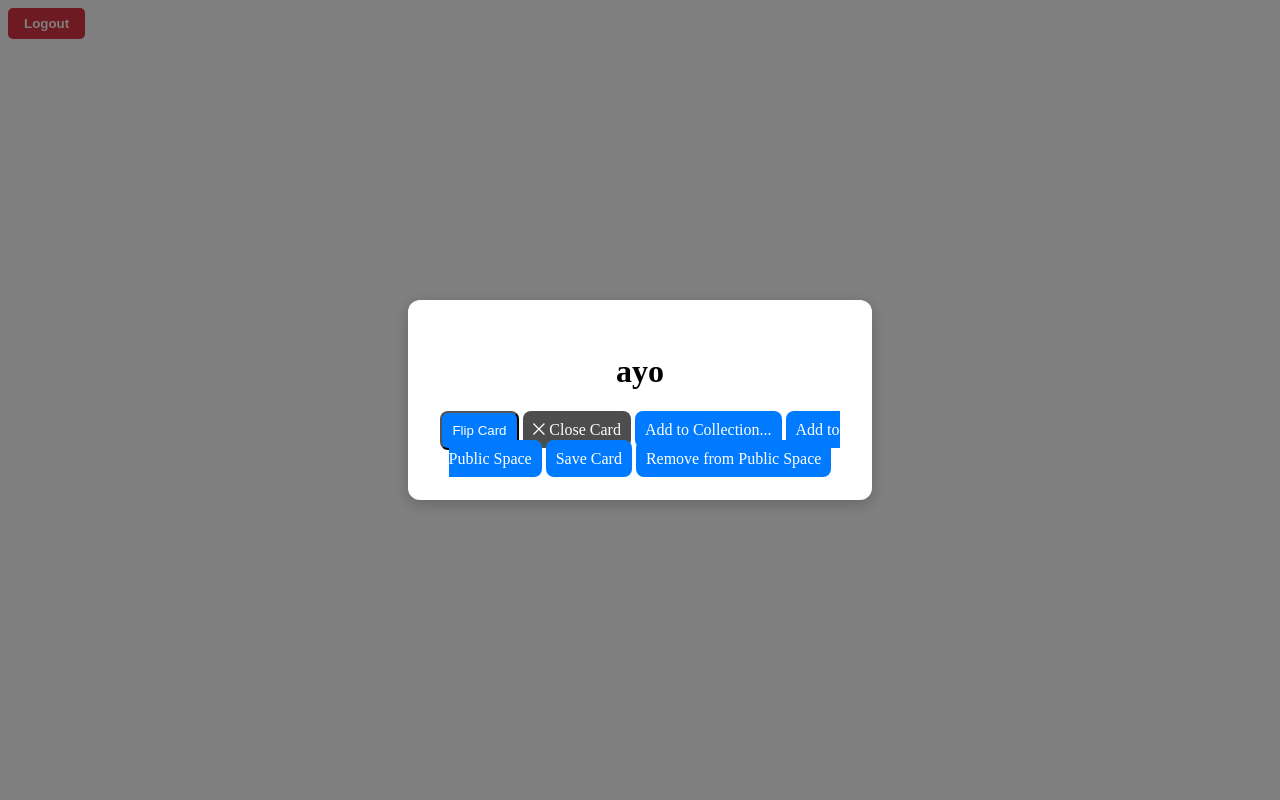
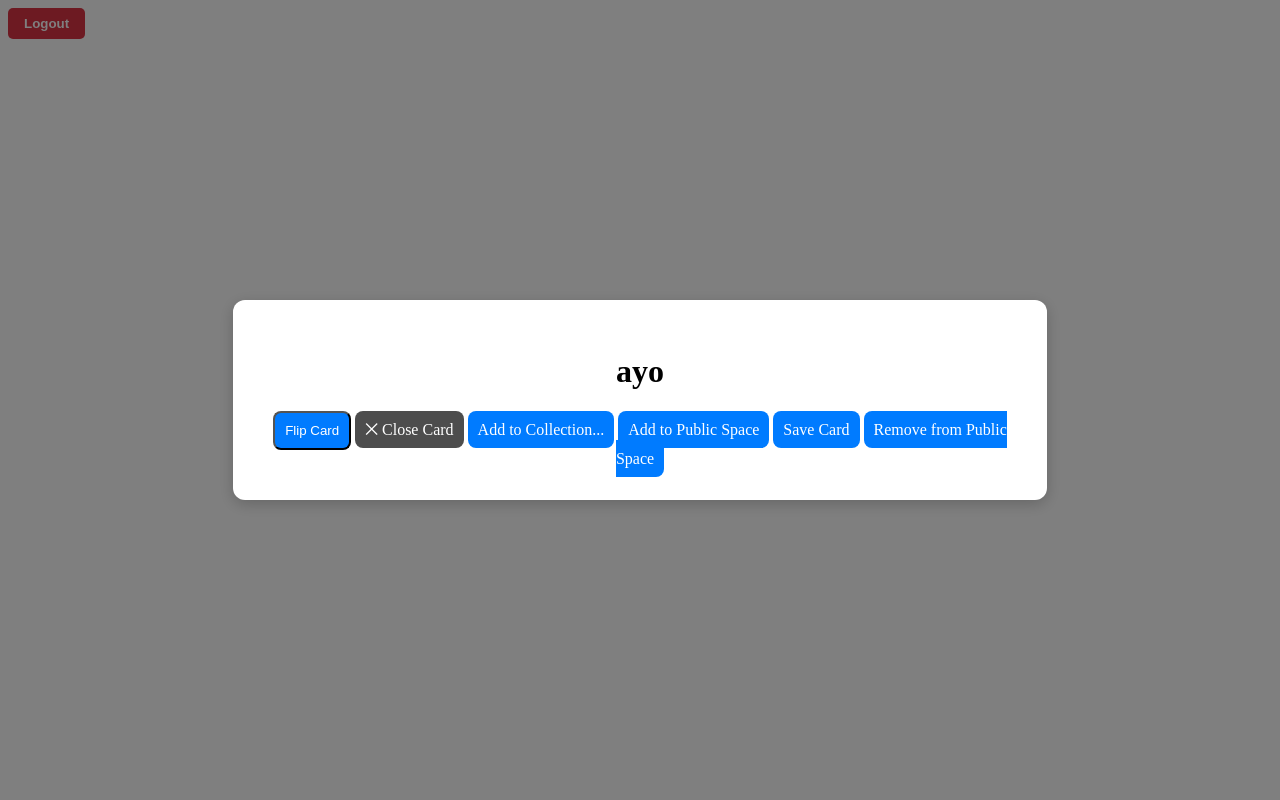
Before and after one commit to keithayeras/SpeakNoy, a Django app: page /SpeakNoy/1/ in a window 1280 px wide. Run offline with Django 5.2, Linux system fonts and the light colour scheme; data comes from the database, SQL or seed files in the repository.

Commit message:
Updated CSS for buttons to fit better

```diff
--- a/static/flashcards/style.css
+++ b/static/flashcards/style.css
@@ -13,7 +13,7 @@
     background: white;
     padding: 2rem;
     border-radius: 12px;
-    width: 400px;
+    width: 750px;
     text-align: center;
     box-shadow: 0 4px 15px rgba(0,0,0,0.2);
 }
@@ -32,6 +32,9 @@
     text-decoration: none;
     border-radius: 8px;
     transition: transform 0.2s;
+    gap: 8px;
+    justify-content: flex-start;
+    align-items: center;
 }
 
 .btn-secondary {
@@ -157,6 +160,7 @@
     text-decoration: none;
     border-radius: 8px;
     transition: transform 0.2s;
+    margin-top: 10px;
 }
 
 .btn-discard:hover {
@@ -170,6 +174,9 @@
     text-decoration: none;
     border-radius: 8px;
     transition: transform 0.2s;
+    gap: 8px;
+    justify-content: flex-start;
+    align-items: center;
 }
 
 .btn-card {
```
